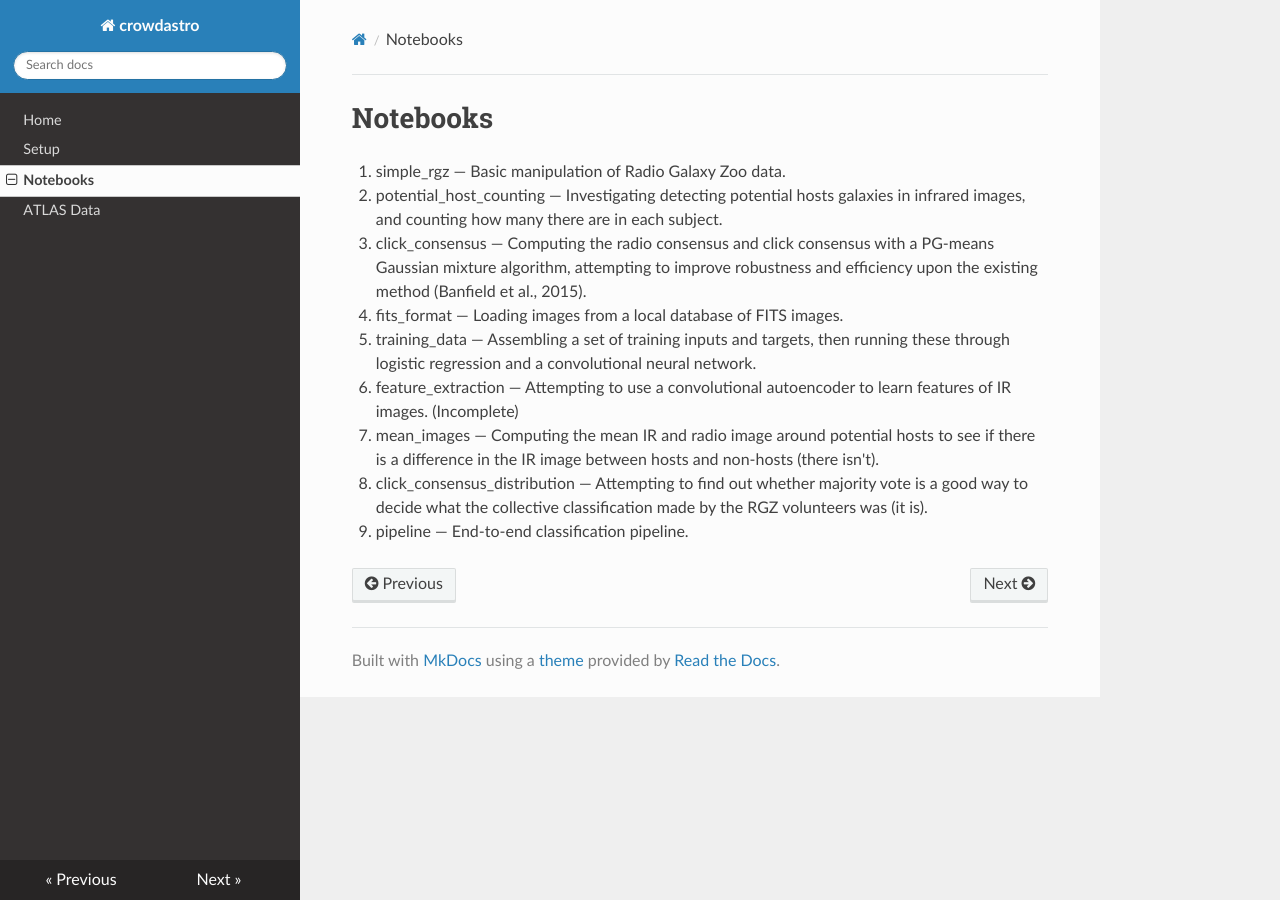
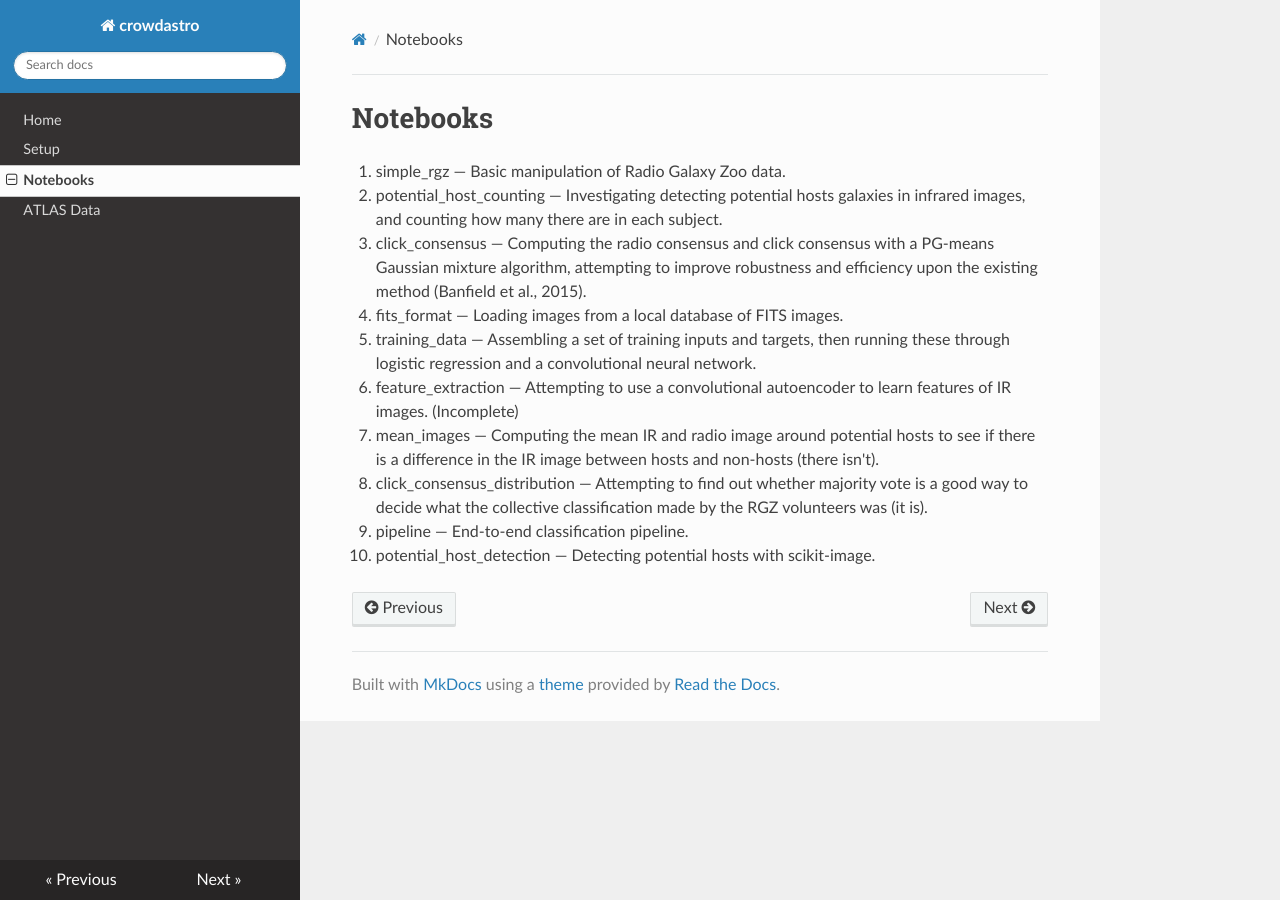
Before and after one commit to chengsoonong/crowdastro, an MkDocs documentation site: the page built from docs/notebooks.md, in a window 1280 px wide. Built offline with MkDocs 1.6.1, drawn with Linux system fonts in a browser that asks for light colours; nearby versions of some CDN libraries; old or Windows-style settings are respelled for this version of MkDocs.

Commit message:
Added potential host detection notebook.

```diff
--- a/docs/notebooks.md
+++ b/docs/notebooks.md
@@ -10,3 +10,4 @@
 7. mean_images &mdash; Computing the mean IR and radio image around potential hosts to see if there is a difference in the IR image between hosts and non-hosts (there isn't).
 8. click_consensus_distribution &mdash; Attempting to find out whether majority vote is a good way to decide what the collective classification made by the RGZ volunteers was (it is).
 9. pipeline &mdash; End-to-end classification pipeline.
+10. potential_host_detection &mdash; Detecting potential hosts with scikit-image.
```
Also changed, not shown: 1 other file.
